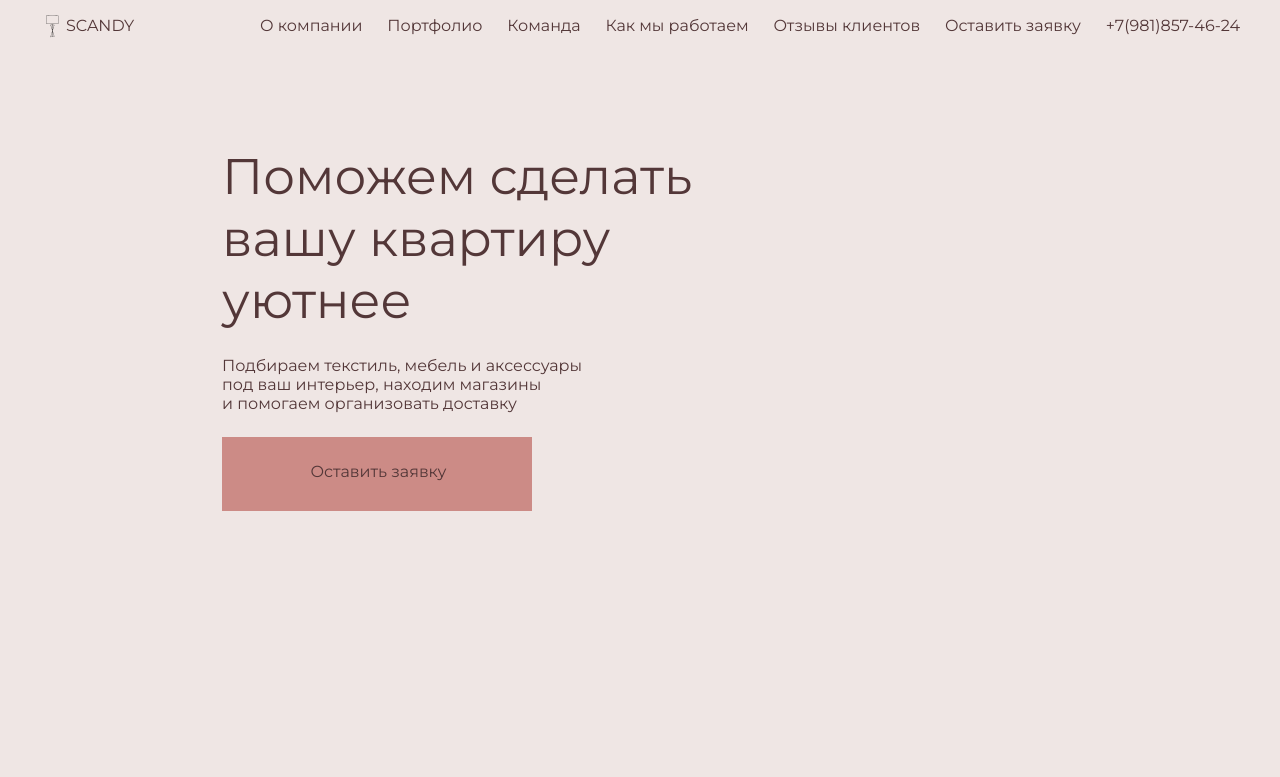
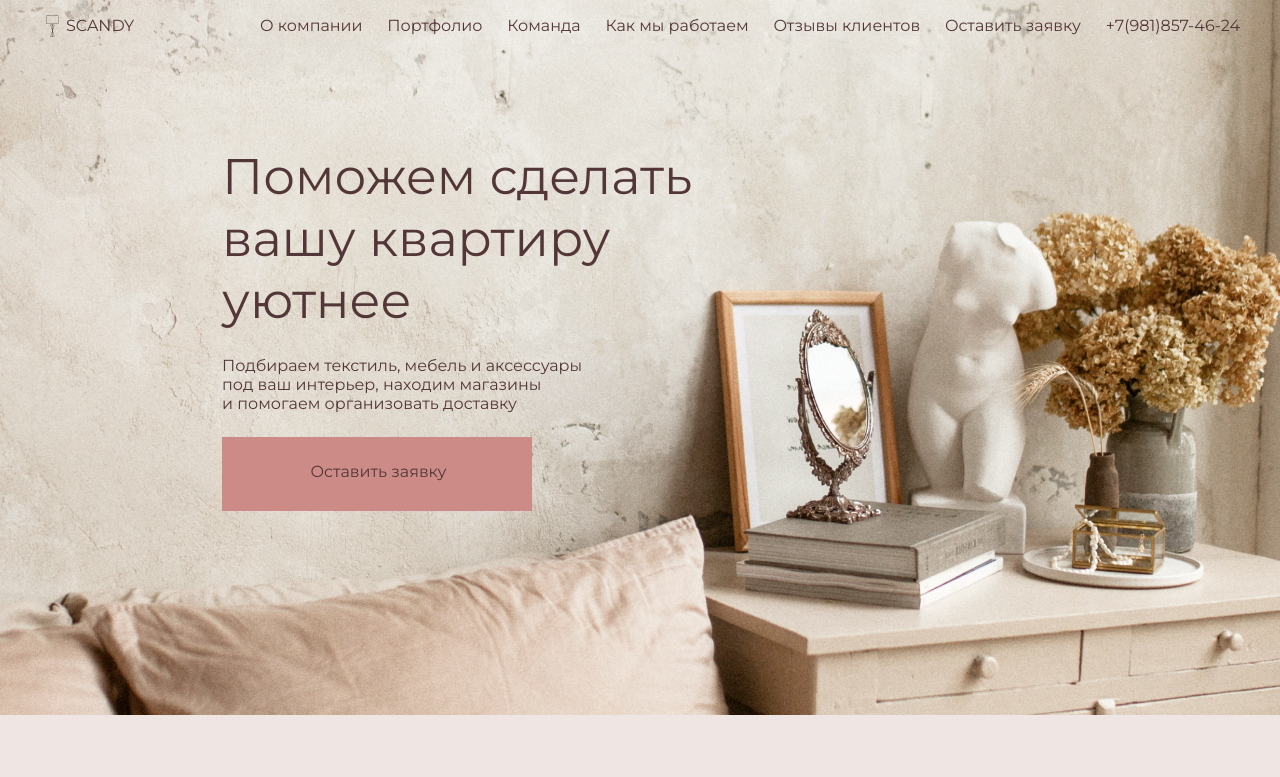
Before and after one commit to LanSvetyk/marafon, a plain HTML site: page index.html in a window 1280 px wide. Shown: the top 777 px of the page. Drawn offline with Linux system fonts and the light colour scheme; the site is published under a folder, as on GitHub Pages, so addresses that start at the root find nothing; files whose address does not match are found by name.

Commit message:
Update style.css

```diff
--- a/css/style.css
+++ b/css/style.css
@@ -36,7 +36,7 @@ img {
 }
 .header {
    height: 715px;
-   background-image: url(/img/anastasiya-vysotskaya-v5GfetB7Yv0-unsplash\ 1.jpg);
+   background-image: url(./img/anastasiya-vysotskaya-v5GfetB7Yv0-unsplash\ 1.jpg);
    background-repeat: no-repeat;
    background-position: center;
    background-size: cover;
```
